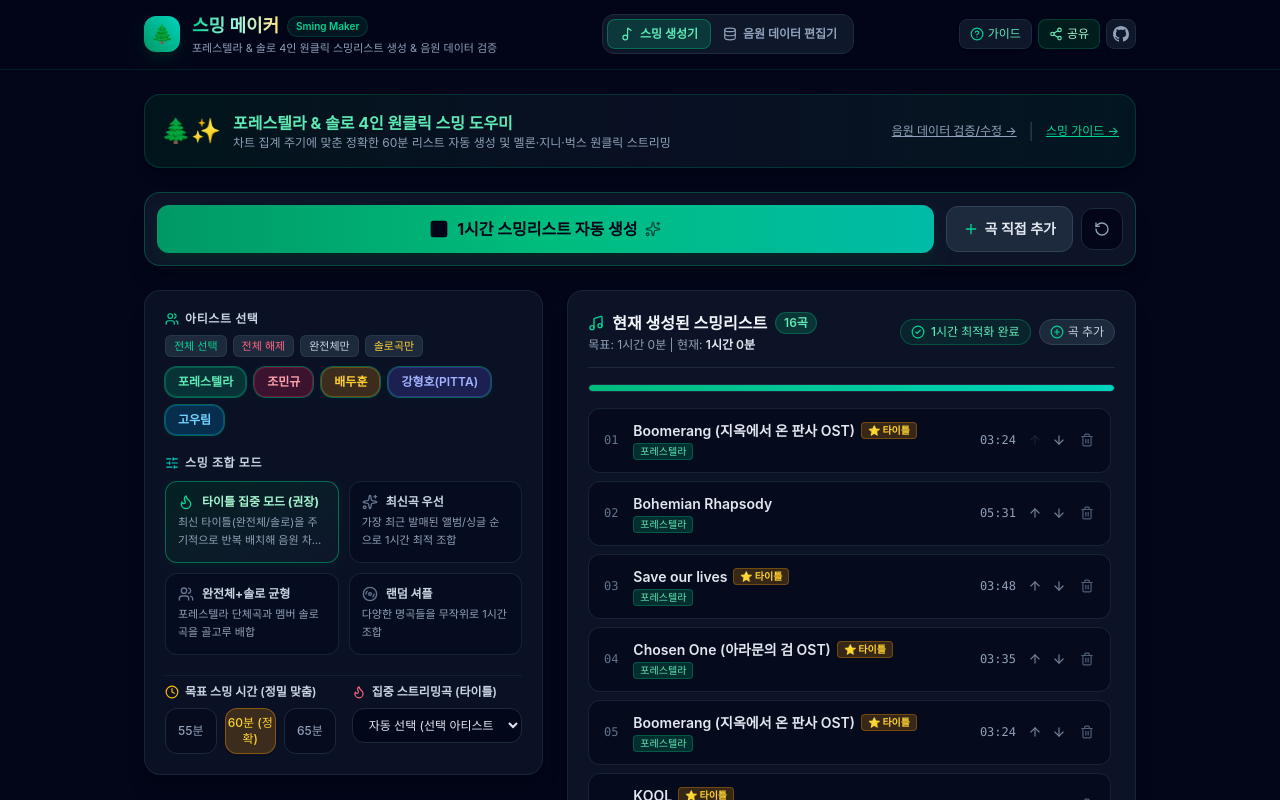
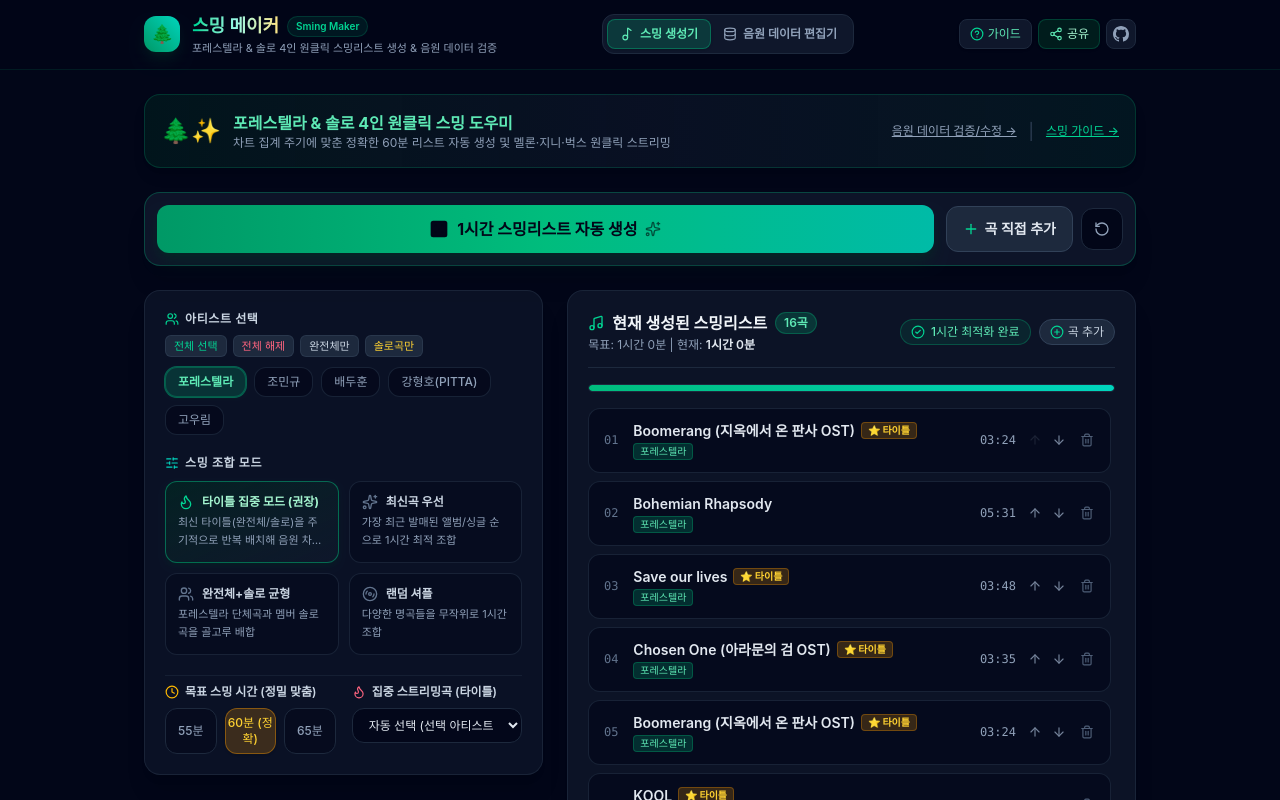
Before and after one commit to foretissimo/sming-maker, a React (Vite) app: page / in a window 1280 px wide. Shown: the top 800 px of the page. Built offline with nearby package versions, Linux system fonts and the light colour scheme; a web font is replaced by a local one.

Commit message:
feat: set default artist to 'group' (완전체) with LocalStorage persistence across generator, editor, and catalog

```diff
--- a/src/App.jsx
+++ b/src/App.jsx
@@ -35,8 +35,27 @@ export default function App() {
     }
   });
 
-  // Generator Options
-  const [selectedArtists, setSelectedArtists] = useState(() => artists.map(a => a.id));
+  // Generator Options with LocalStorage persistence (Default: '완전체' 우선 선택)
+  const [selectedArtists, setSelectedArtists] = useState(() => {
+    try {
+      const saved = localStorage.getItem('sming_selected_artists');
+      if (saved) {
+        const parsed = JSON.parse(saved);
+        if (Array.isArray(parsed) && parsed.length > 0) return parsed;
+      }
+    } catch (e) {}
+    // Default: '완전체' 우선 선택
+    const groupArtist = artists.find(a => a.category === 'group' || a.id === 'group');
+    return groupArtist ? [groupArtist.id] : ['group'];
+  });
+
+  // Persist selectedArtists to LocalStorage
+  useEffect(() => {
+    try {
+      localStorage.setItem('sming_selected_artists', JSON.stringify(selectedArtists));
+    } catch (e) {}
+  }, [selectedArtists]);
+
   const [mode, setMode] = useState('title_focus');
   const [targetDurationMinutes, setTargetDurationMinutes] = useState(60);
   const [focusSongId, setFocusSongId] = useState(null);
@@ -72,11 +91,16 @@ export default function App() {
     try {
       localStorage.removeItem('sming_songs');
       localStorage.removeItem('sming_artists');
+      localStorage.removeItem('sming_selected_artists');
+      localStorage.removeItem('sming_editor_selected_artist');
+      localStorage.removeItem('sming_catalog_selected_artist');
     } catch (e) {}
     setAllSongs(initialSongsData);
     setArtists(initialArtistsData);
-    setSelectedArtists(initialArtistsData.map(a => a.id));
+    const groupArtist = initialArtistsData.find(a => a.category === 'group' || a.id === 'group');
+    setSelectedArtists(groupArtist ? [groupArtist.id] : ['group']);
   };
+
 
   // Initialize playlist on mount or from URL params
   useEffect(() => {
--- a/src/components/DataEditorView.jsx
+++ b/src/components/DataEditorView.jsx
@@ -45,10 +45,28 @@ export default function DataEditorView({
 }) {
   const [activeTab, setActiveTab] = useState('artist_songs'); // 'artist_songs' | 'all_songs' | 'raw_json' | 'sync'
 
-  // Selected artist in artist-centric view
-  const [selectedArtistId, setSelectedArtistId] = useState(() => artists[0]?.id || 'group');
+  // Selected artist in artist-centric view (Default: '완전체' 우선 선택, LocalStorage 기억)
+  const [selectedArtistId, setSelectedArtistId] = useState(() => {
+    try {
+      const saved = localStorage.getItem('sming_editor_selected_artist');
+      if (saved && artists.some(a => a.id === saved)) {
+        return saved;
+      }
+    } catch (e) {}
+    const groupArtist = artists.find(a => a.category === 'group' || a.id === 'group');
+    return groupArtist ? groupArtist.id : (artists[0]?.id || 'group');
+  });
+
+  // Persist selectedArtistId to LocalStorage
+  useEffect(() => {
+    try {
+      localStorage.setItem('sming_editor_selected_artist', selectedArtistId);
+    } catch (e) {}
+  }, [selectedArtistId]);
+
   const [artistSongSearch, setArtistSongSearch] = useState('');
   const [sortBy, setSortBy] = useState('date_desc'); // 'date_desc' | 'date_asc' | 'title' | 'duration'
+
 
   // Global search for all_songs tab
   const [searchQuery, setSearchQuery] = useState('');
--- a/src/components/SongCatalogModal.jsx
+++ b/src/components/SongCatalogModal.jsx
@@ -11,10 +11,27 @@ export default function SongCatalogModal({
   artists = []
 }) {
   const [searchQuery, setSearchQuery] = useState('');
-  const [selectedArtist, setSelectedArtist] = useState('all');
+
+  // Selected artist (Default: 'group' 완전체 우선 선택, LocalStorage 기억)
+  const [selectedArtist, setSelectedArtist] = useState(() => {
+    try {
+      const saved = localStorage.getItem('sming_catalog_selected_artist');
+      if (saved) return saved;
+    } catch (e) {}
+    return 'group'; // Default '완전체' 우선 선택
+  });
+
+  // Persist selectedArtist to LocalStorage
+  React.useEffect(() => {
+    try {
+      localStorage.setItem('sming_catalog_selected_artist', selectedArtist);
+    } catch (e) {}
+  }, [selectedArtist]);
+
   const [onlyTitle, setOnlyTitle] = useState(false);
   const [sortBy, setSortBy] = useState('default'); // 'default' | 'duration_desc' | 'duration_asc' | 'date_desc' | 'title'
   const [recentlyAddedId, setRecentlyAddedId] = useState(null);
+
 
   const filteredAndSortedSongs = useMemo(() => {
     // 1. Filter
```
